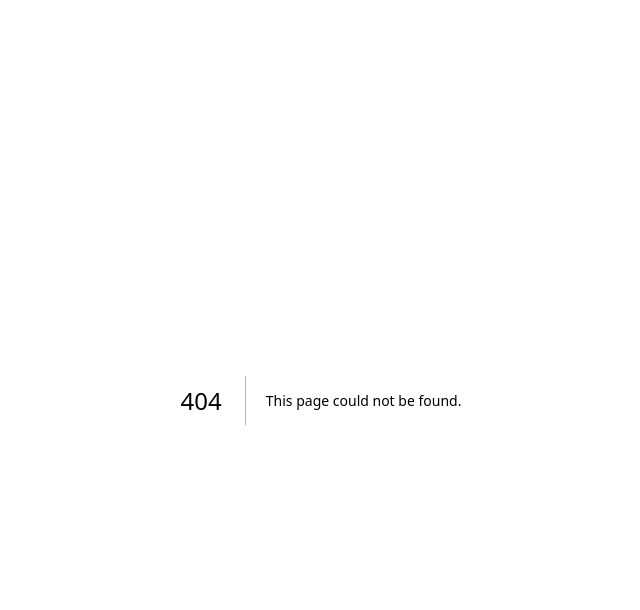
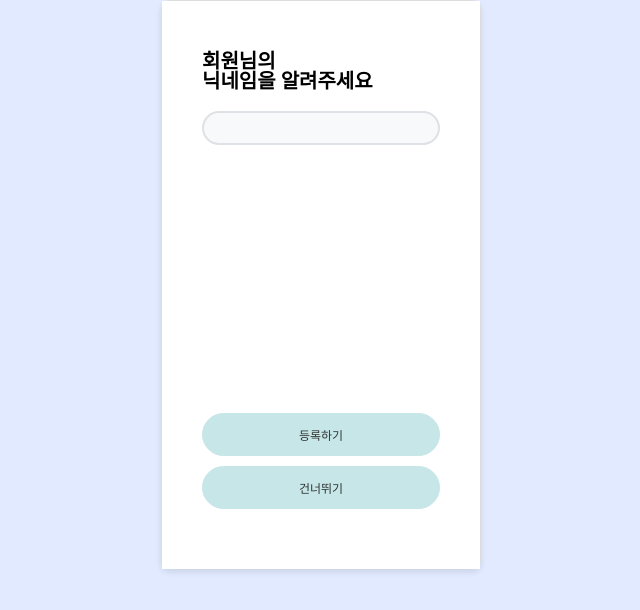
Before and after one commit to Jungang-Engineer-Girls/interval-training, a Next.js app: page /profile in a window 1280 px wide. Before the commit this address had no page. Shown: the top 610 px of the page, without its empty margins (319-959 px from the left). Built offline with nearby package versions, Linux system fonts and the light colour scheme.

Commit message:
add: profile page 틀 생성

```diff
--- /dev/null
+++ b/src/app/profile/layout.tsx
@@ -0,0 +1,42 @@
+'use client';
+
+import QueryProviders from '@/shared/providers/query-providers';
+import { Global } from '@emotion/react';
+import { globalStyles } from '@/shared/styles/global';
+import styled from '@emotion/styled';
+
+export default function ProfileLayout({
+  children,
+}: Readonly<{
+  children: React.ReactNode;
+}>) {
+  return (
+    <QueryProviders>
+      <Wrapper>
+        <Global styles={globalStyles} />
+        <Content>{children}</Content>
+      </Wrapper>
+    </QueryProviders>
+  );
+}
+
+const Wrapper = styled.div`
+  display: flex;
+  flex-direction: column;
+  align-items: center;
+  width: 320px;
+  height: 568px;
+  margin: 0 auto;
+  border: 1px solid #ddd;
+  border-radius: 8px;
+  box-shadow: 0 4px 6px rgba(0, 0, 0, 0.1);
+  background-color: #fff;
+`;
+
+const Content = styled.main`
+  flex: 1;
+  width: 100%;
+  padding: 20px;
+  box-sizing: border-box;
+  overflow-y: auto;
+`;
--- /dev/null
+++ b/src/app/profile/page.tsx
@@ -0,0 +1,66 @@
+'use client';
+
+import { dehydrate, HydrationBoundary, QueryClient } from '@tanstack/react-query';
+import { Global } from '@emotion/react';
+import { globalStyles } from '@/shared/styles/global';
+import styled from '@emotion/styled';
+
+import Button from '@/shared/components/buttons/button';
+export default function ProfilePage() {
+  const queryClient = new QueryClient();
+
+  return (
+    <HydrationBoundary state={dehydrate(queryClient)}>
+      <Global styles={globalStyles} />
+      <Section>
+        <Header>
+          <div>회원님의 </div>
+          <div>닉네임을 알려주세요</div>
+        </Header>
+        <Input />
+
+        <ButtonWrapper>
+          <Button $width={100} $height={20} $fontSize={12} $variant='mint'>
+            등록하기
+          </Button>
+          <Button $width={100} $height={20} $fontSize={12} $variant='mint'>
+            건너뛰기
+          </Button>
+        </ButtonWrapper>
+      </Section>
+    </HydrationBoundary>
+  );
+}
+
+const Section = styled.section`
+  box-sizing: border-box;
+  display: flex;
+  flex-direction: column;
+  justify-content: space-between;
+  height: 100%;
+  padding:20px;
+`;
+
+const Header = styled.header`
+  width: 100%;
+  padding: 10px 0;
+  font-size: 20px;
+  font-weight: 600;
+`;
+
+const Input = styled.input`
+  margin-top: 10px;
+  width:100%;
+  min-height:34px;
+  border:2px solid #DEE2E6;
+  border-radius: 20px;
+  background-color: #F8F9FA;
+`;
+
+const ButtonWrapper = styled.div`
+display: flex;
+flex-direction: column;
+gap:10px;
+margin-top: auto;
+margin-bottom: 20px;
+`;
```
Also changed, not shown: 1 other file (tests, documents, lock files or other folders).
